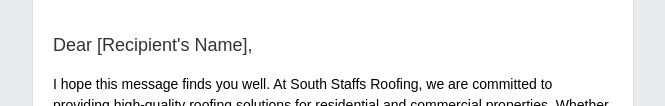
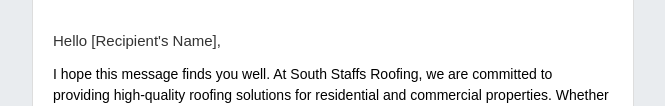
Before and after one commit to hightechroofing145/hightechroofing145.github.io, a plain HTML site: page index.html in a window 1280 px wide. Shown: the part 454-560 px from the top of the page, without its empty margins (307-972 px from the left). Drawn offline with Linux system fonts and the light colour scheme.

Commit message:
Update index.html

```diff
--- a/index.html
+++ b/index.html
@@ -72,7 +72,7 @@
 
         .greeting {
             padding: 20px 20px 0px 20px; /* Padding for the greeting section */
-            font-size: 18px; /* Font size for greeting */
+            font-size: 15px; /* Font size for greeting */
             color: #333333; /* Darker text color for readability */
         }
     </style>
@@ -94,7 +94,7 @@
 
                     <!-- Navigation links -->
                     <div class="greeting">
-                        <p>Dear [Recipient's Name],</p>
+                        <p>Hello [Recipient's Name],</p>
                     </div>
 
                     <div class="main-content">
```
